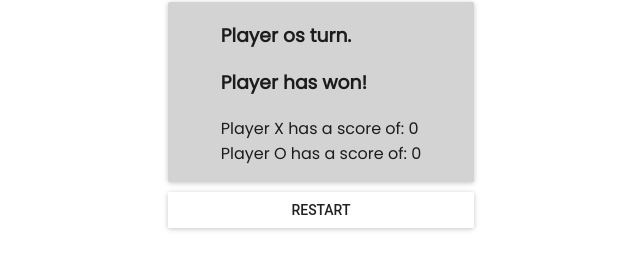
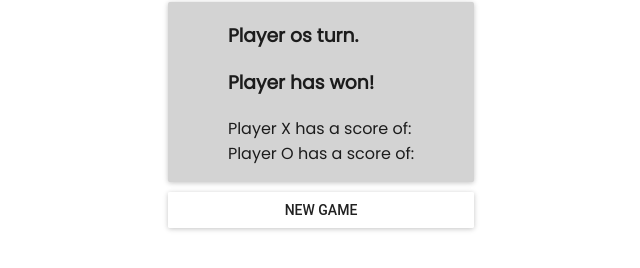
Before and after one commit to Stefanouweneel/Tic-Tac-Toe-React, a React app: page / in a window 1280 px wide. Shown: the part 423-691 px from the top of the page, without its empty margins (319-959 px from the left). Built offline with nearby package versions, Linux system fonts and the light colour scheme; the HTML template or start-up script is replaced by a standard one.

Commit message:
Fix score tracker

```diff
--- a/src/components/Game.js
+++ b/src/components/Game.js
@@ -28,8 +28,8 @@ class Game extends React.Component {
       ],
       turn: 'o',
       winner: '',
-      scoreO: 0,
-      scoreX: 0,
+      scoreO: null,
+      scoreX: null,
     };
   }
 
@@ -59,7 +59,6 @@ class Game extends React.Component {
 
         return 'x';
     }
-    this.plusOne();
   }
 
   playerClick(position) {
@@ -67,13 +66,16 @@ class Game extends React.Component {
     let player = this.state.turn;
     let winner = this.state.winner;
 
-      if ( (tiles[position] === 'x' || tiles[position] === 'o' || winner === 'x' || winner === 'o' ) ) return;
+    if ( (winner === 'x' || winner === 'o' ) ) return;
+
+    this.plusOne();
+
+      if ( (tiles[position] === 'x' || tiles[position] === 'o' ) ) return;
       tiles[position] = player;
 
       this.setState({
         tiles: tiles,
         turn: player === 'o' ? 'x' : 'o',
-        winner: this.checkWinner(),
       });
 
     console.log(tiles)
@@ -83,16 +85,20 @@ class Game extends React.Component {
   }
 
   plusOne() {
-    let winner = this.state.winner;
+    let scoreX = this.state.scoreX;
+    let scoreO = this.state.scoreO;
+    let winner = this.checkWinner();
 
       if (winner === 'o') {
         this.setState({
-          scoreO: this.state.scoreO + 1
+          scoreO: scoreO + 1,
+          winner: 'o'
         });
       }
       if (winner === 'x') {
         this.setState({
-          scoreX: this.state.scoreX + 1
+          scoreX: scoreX + 1,
+          winner: 'x'
         });
       }
   }
@@ -126,7 +132,7 @@ class Game extends React.Component {
         </Card>
         <Score turn={ this.state.turn } scoreO={ this.state.scoreO } scoreX={ this.state.scoreX } winner={ this.state.winner }/>
         <div>
-          <RaisedButton label="Restart" fullWidth={true} style={buttonStyle} onClick={ this.resetGame.bind(this) } />
+          <RaisedButton label="New Game" fullWidth={true} style={buttonStyle} onClick={ this.resetGame.bind(this) } />
         </div>
       </div>
     );
--- a/src/components/Score.js
+++ b/src/components/Score.js
@@ -17,8 +17,8 @@ class Score extends React.Component {
       <Card style={style}>
         <h3>Player { this.props.turn }s turn.</h3>
         <h3>Player { this.props.winner } has won!</h3>
-        <p>Player X has a score of: { this.props.scoreO } <br />
-        Player O has a score of: { this.props.scoreX }</p>
+        <p>Player X has a score of: { this.props.scoreX } <br />
+        Player O has a score of: { this.props.scoreO }</p>
       </Card>
     );
   }
```
